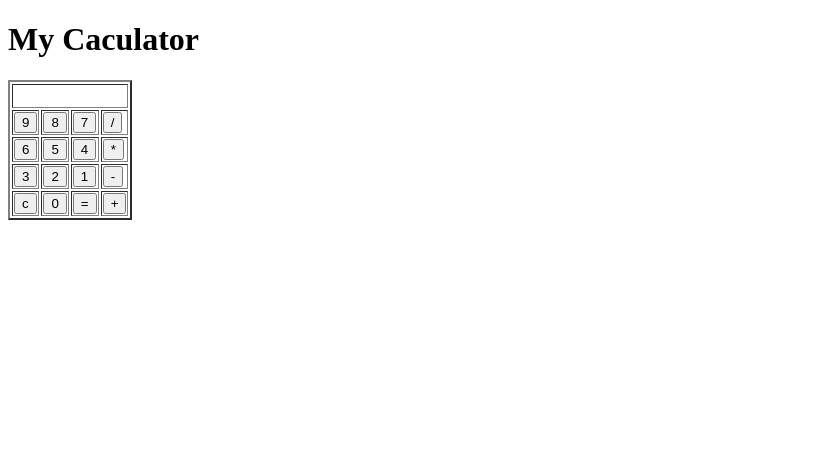
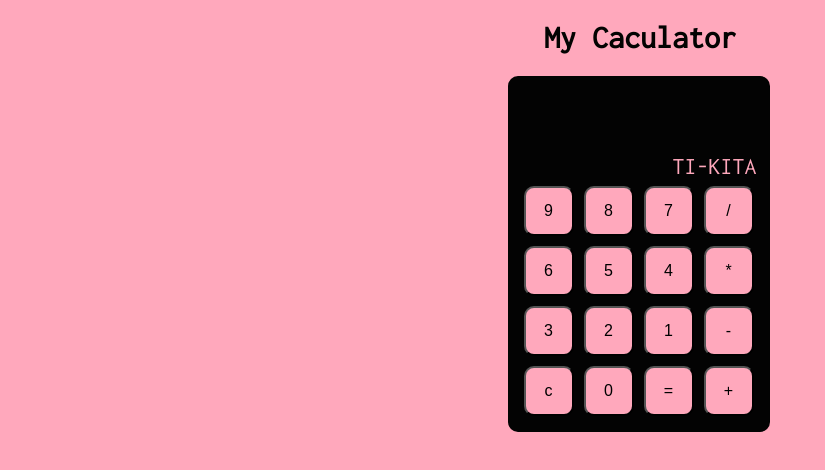
Before and after one commit to kitababyyyy/javascript-html-calculator, a plain HTML site: page index.html in a window 1280 px wide. Shown: the whole page, without its empty margins (0-825 px from the left). Drawn offline with Linux system fonts and the light colour scheme.

Commit message:
add styling

```diff
--- a/index.html
+++ b/index.html
@@ -2,19 +2,28 @@
 <html>
    <head>
        <title>My Caculator</title>
+       <link rel="stylesheet" href="style.css" type="text/css" />
    </head>
    <body>
+       <link href="https://fonts.googleapis.com/css?family=Inconsolata" rel="stylesheet">
        <h1 id="title">My Caculator</h1>
        <div id="keypad">
-           <table border="2">
+           <table>
                <tr>
-                   <td colspan="4" id="display-bar" height="20px"></td>
+                   <td colspan="4" height="20px"><div id="display-bar"></div></td>
                </tr>
                <tr>
+                    <td colspan="4"><div id="calculator-brand">TI-KITA</div></td>
+               </tr>
+               <tr>
+
+
+
                    <td><input type="button" value="9" onclick="display(9)"/></td>
                    <td><input type="button" value="8" onclick="display(8)"/></td>
                    <td><input type="button" value="7" onclick="display(7)"/></td>
                    <td><input type="button" value="/" onclick="display('/')"/></td>
+
             </tr>
             <tr>
                    <td><input type="button" value="6" onclick="display(6)"/></td>
--- a/style.css
+++ b/style.css
@@ -0,0 +1,48 @@
+body{
+    background-color: #ffa8bc;
+    font-family: 'Inconsolata', monospace;
+}
+
+#calculator-brand{
+    text-align: right;
+    color:#ffa8bc;
+    font-size: 1.5em;
+    font-family: 'Inconsolata', monospace;
+}
+
+#keypad{
+    width:265px;
+    margin-left: auto;
+    margin-right: auto;
+
+
+}
+table{
+    background-color:#030303;
+    border-radius: 10px;
+    color:#ffa8bc;
+    padding: 10px;
+}
+
+h1{
+    color: #030302;
+    text-align: center;
+}
+
+#display-bar{
+    background-color: #0303202;
+    margin-bottom: 10px;
+    height:50px;
+    font-size: 2em;
+    overflow: hidden;
+    white-space:nowrap;
+    padding-left: 10px
+}
+input[type=button]{
+    background-color: #ffa8bc;
+    height:50px;
+    width:50px;
+    font-size: 1em;
+    border-radius:10px;
+    margin:3px;
+}
```
